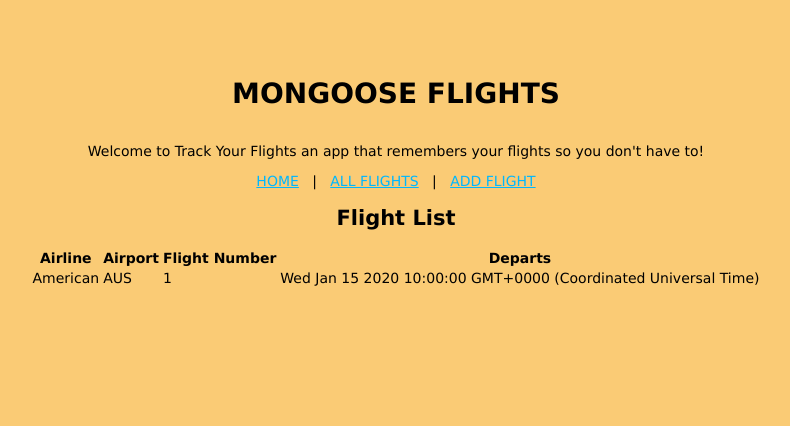
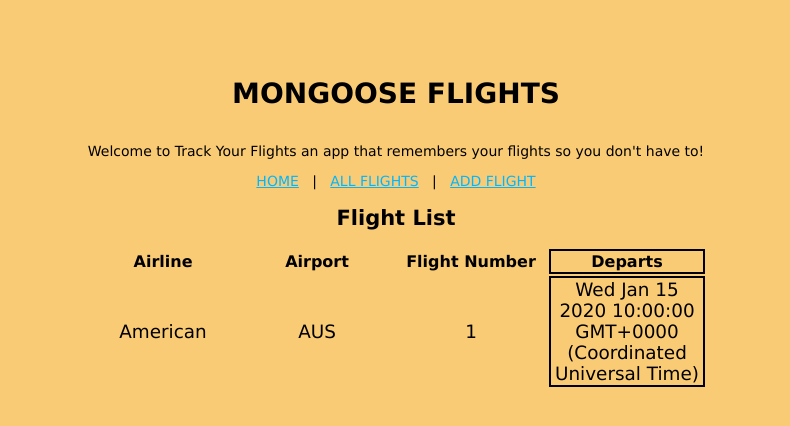
Before and after one commit to ZeroDegree0123/mongoose-flights, a Node server app: page /flights in a window 1280 px wide. Shown: the top 426 px of the page, without its empty margins (244-1034 px from the left). Run offline with Node 20, Linux system fonts and the light colour scheme; tables that the repository leaves empty hold one stand-in row (values such as "Sample post"); some libraries are stand-ins or nearby versions.

Commit message:
add border styling

```diff
--- a/public/stylesheets/indexStyle.css
+++ b/public/stylesheets/indexStyle.css
@@ -1,13 +1,15 @@
-/* body {
-    display: flex;
-    padding: 50px;
-    font: 14px "Lucida Grande", Helvetica, Arial, sans-serif;
+
+thead {
+ text-align: center;
 }
 
-table {
-    display: flex;
-    flex-direction: column;
-    color: black;
-    justify-content: space-around;
-    align-items: center;
-} */
+td {
+    font-size: 2.3vmin;
+    text-align: center;
+    width: 150px;
+
+}
+
+.depart {
+    border: solid 2px black;
+}
--- a/public/stylesheets/style.css
+++ b/public/stylesheets/style.css
@@ -11,7 +11,15 @@ a {
   color: #00B7FF;
 }
 
+
 /* thead {
   display: flex;
   justify-content: space-around;
 } */
+label {
+  margin: 4vmin;
+}
+
+/* input {
+  margin: 10px;
+} */
--- a/views/flights/index.ejs
+++ b/views/flights/index.ejs
@@ -1,4 +1,4 @@
-<!-- <link rel='stylesheet' href='/stylesheets/indexStyle.css' /> -->
+<link rel='stylesheet' href='/stylesheets/indexStyle.css' />
 <%- include('../partials/header') %>
 
 <h2>Flight List</h2>
@@ -17,7 +17,7 @@
         <td><%= f.airline %></td>
         <td><%= f.airport %></td>
         <td><%= f.flightNo %></td>
-        <td><%= f.departs %></td>
+        <td class="depart"><%= f.departs %></td>
         </tr>
       <% }); %>
   </tbody>
--- a/views/partials/header.ejs
+++ b/views/partials/header.ejs
@@ -5,7 +5,7 @@
     <meta charset="UTF-8">
     <meta http-equiv="X-UA-Compatible" content="IE=edge">
     <meta name="viewport" content="width=device-width, initial-scale=1.0">
-    <link rel='stylesheet' href='/stylesheets/style.css' />
+    <link rel='stylesheet' href='/stylesheets/style.css'/>
     <title>Mongoose Flights</title>
 </head>
 <body>
```
